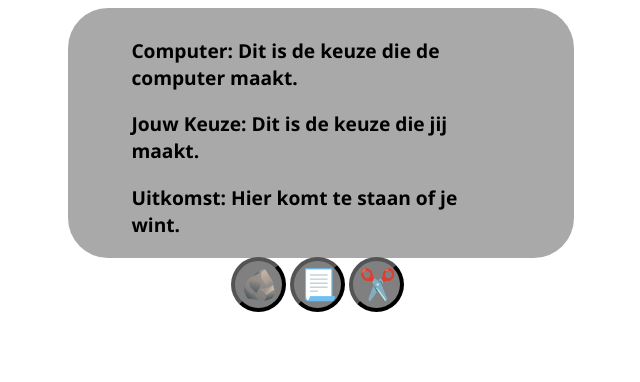
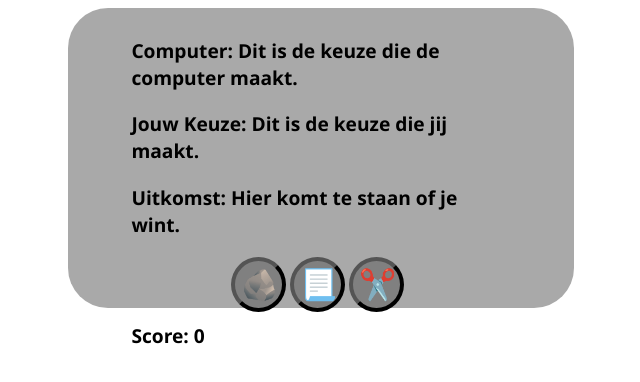
Before and after one commit to Colin375/steen_papier_schaar, a plain HTML site: page index.html in a window 1280 px wide. Shown: the whole page, without its empty margins (319-959 px from the left). Drawn offline with Linux system fonts and the light colour scheme.

Commit message:
Added score
added a score counter which resets on refresh

```diff
--- a/index.html
+++ b/index.html
@@ -25,6 +25,11 @@
                 <button id="Papier">📃</button>
                 <button id="Schaar">✂️</button>
             </div>
+            <div class="score">
+                <strong>
+                    Score: <span id="score">0</span>
+                </strong>
+            </div>
         </div>
     </body>
 
--- a/javascript.js
+++ b/javascript.js
@@ -4,6 +4,8 @@ const computerOutput = document.querySelector("#computer");
 const resultOutput = document.querySelector("#result");
 // Buttons
 const btns = document.querySelectorAll('button');
+// Score
+const humanScore = document.querySelector("#score")
 // Rules
 const winMoves = {
     Steen: "Schaar",
@@ -13,6 +15,7 @@ const winMoves = {
 // Choices
 let humanChoice = "";
 let computerChoice = "";
+let score = 0;
 
 // Function for running the game
 function playGame(event) {
@@ -41,6 +44,8 @@ function playGame(event) {
         resultOutput.innerHTML = "Gelijkspel.";
     } else if (winMoves[humanChoice] === computerChoice) {
         resultOutput.innerHTML = "Je hebt gewonnen!"
+        score++
+        humanScore.innerHTML = score;
     } else {
         resultOutput.innerHTML = "Je hebt verloren.";
     }
@@ -51,6 +56,7 @@ humanOutput.innerHTML = "Dit is de keuze die jij maakt.";
 computerOutput.innerHTML = "Dit is de keuze die de computer maakt.";
 resultOutput.innerHTML = "Hier komt te staan of je wint.";
 
+
 // Button click event
 btns.forEach(function(button) {
     button.addEventListener("click", playGame)
--- a/main.css
+++ b/main.css
@@ -7,7 +7,7 @@ button {
     font-size: 30px;
 }
 
-.results {
+.results, .score {
     font-size: larger;
     font-family: 'Segoe UI', Roboto, Oxygen, Ubuntu, Cantarell;
     margin-top: 10px;
@@ -19,7 +19,7 @@ button {
     width: 40%;
     margin-right: 30%;
     background-color: darkgray;
-    height: 250px;
+    height: 300px;
     align-items: center;
     display: flex;
     flex-direction: column;
```
